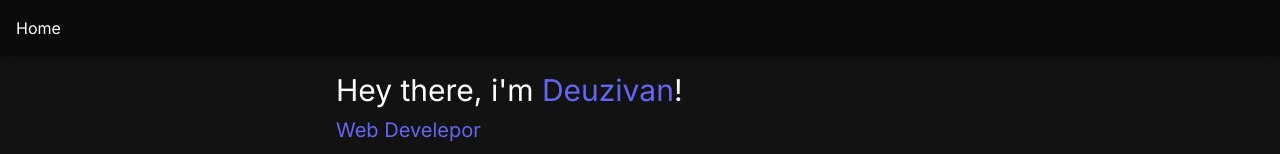
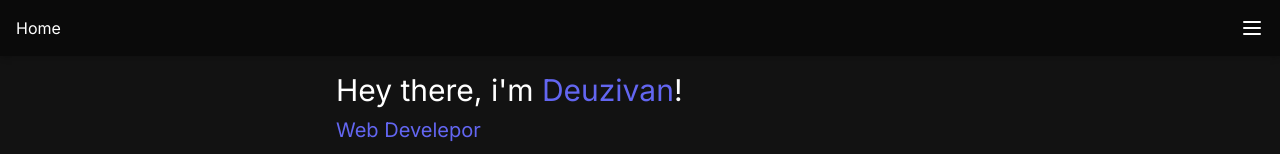
Before and after one commit to DeuzivanViana/my-website, a Next.js app: page / in a window 1280 px wide. Shown: the top 154 px of the page. Built offline with nearby package versions, Linux system fonts and the light colour scheme.

Commit message:
add icon at main naviagtion bar

```diff
--- a/app/components/NavigationBar/index.js
+++ b/app/components/NavigationBar/index.js
@@ -1,7 +1,13 @@
+import { Menu } from 'lucide-react'
+import Link from 'next/link'
+
 export const NavigationBar = () => {
     return (
-        <nav className="bg-neutral-950 p-4 shadow-md">
-            <h1 className="text-white">Home</h1>
-        </nav>
+        <>
+            <nav className='bg-neutral-950 p-4 shadow-md flex justify-between'>
+                <h1 className='text-white'>Home</h1>
+                <Menu className='text-white'/>
+            </nav>
+        </>
     )
 }
```
Also changed, not shown: package.json (+6 -4 lines), 1 other file (tests, documents, lock files or other folders).
